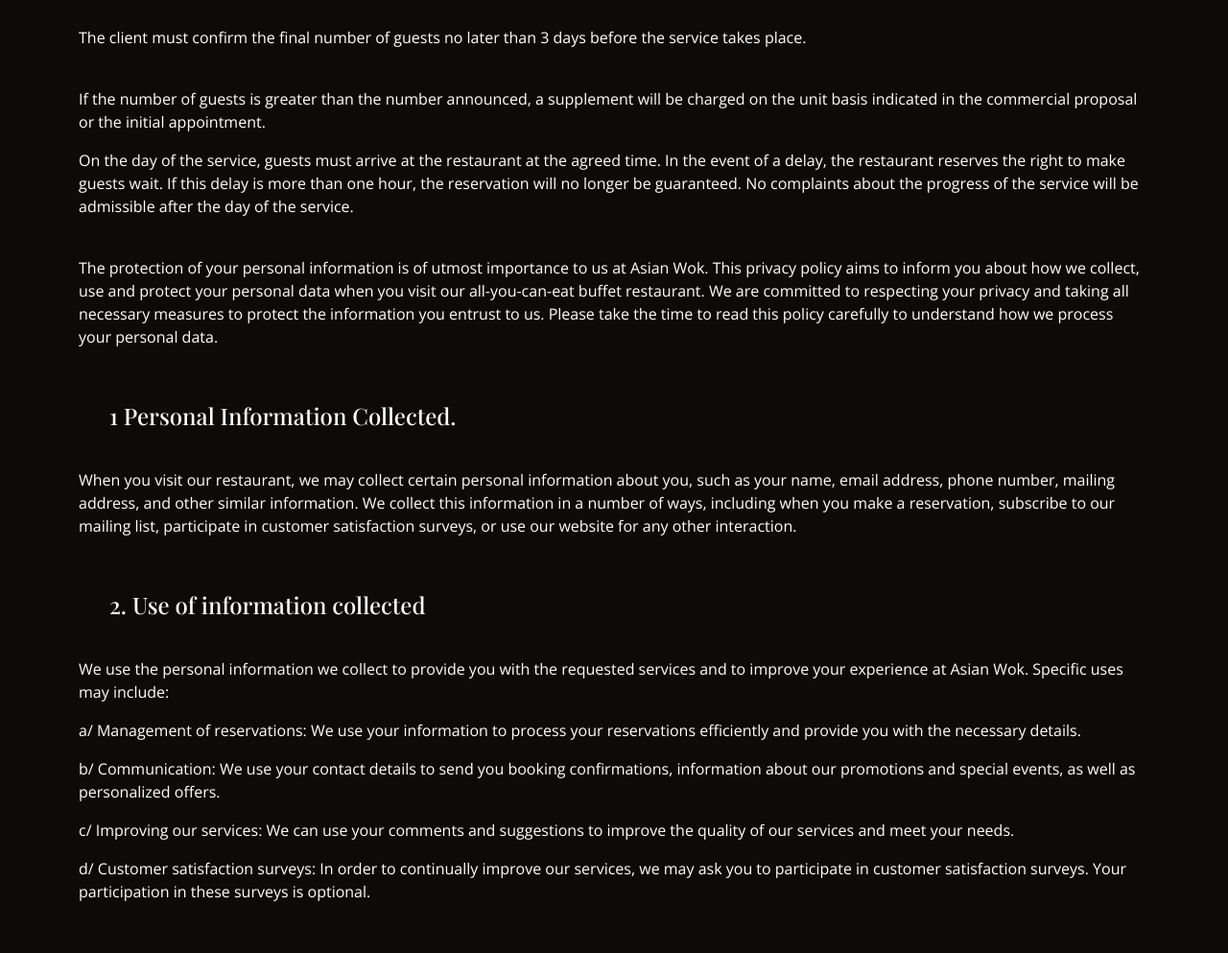
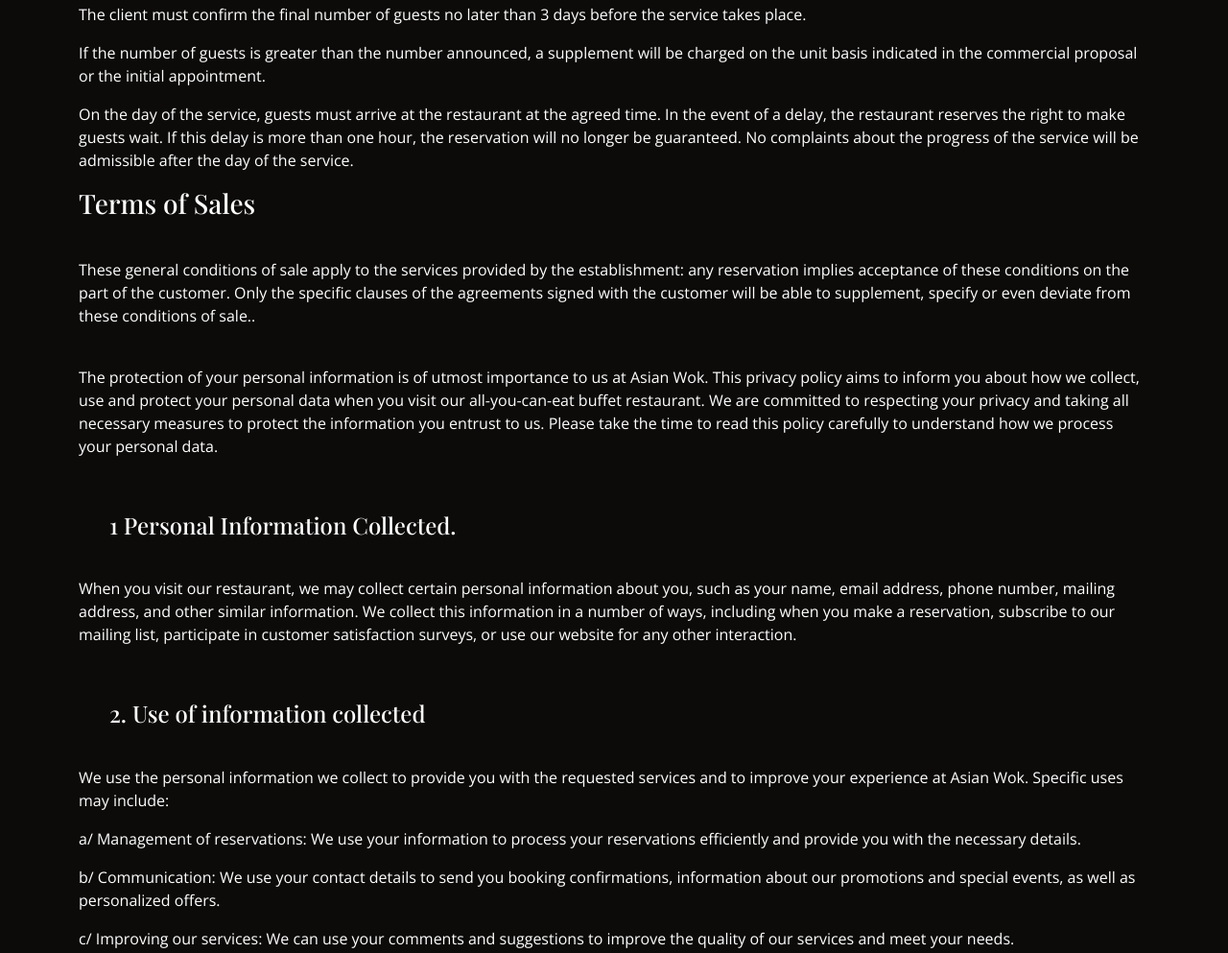
Before and after one commit to JoToPix1/JoToPix.github, a plain HTML site: page policy-EN.html in a window 1280 px wide. Shown: the part 1542-2535 px from the top of the page at 96% size. Drawn offline with nearby package versions, Linux system fonts and the light colour scheme; a web font is replaced by a local one.

Commit message:
policyEN-V2

```diff
--- a/policy-EN.html
+++ b/policy-EN.html
@@ -100,11 +100,16 @@
 
         <p><h4><ul>Rules of Wok d'Asie</ul></h4></p><br>
 
-        <p>Prices are expressed in euros including tax. They are per person for meal services.</p><br>
-        <p>The client must confirm the final number of guests no later than 3 days before the service takes place.</p><br>
+        <p>Prices are expressed in euros including tax. They are per person for meal services.</p>
+        <p>The client must confirm the final number of guests no later than 3 days before the service takes place.</p>
         <p>If the number of guests is greater than the number announced, a supplement will be charged on the unit basis indicated in the commercial proposal or the initial appointment.</p>
         <p>On the day of the service, guests must arrive at the restaurant at the agreed time. In the event of a delay, the restaurant reserves the right to make guests wait. If this delay is more than one hour, the reservation will no longer be guaranteed.
-          No complaints about the progress of the service will be admissible after the day of the service.</p><br>
+          No complaints about the progress of the service will be admissible after the day of the service.</p>
+
+          <p><h3>Terms of Sales</h3></p><br>
+
+          <p>These general conditions of sale apply to the services provided by the establishment:
+            any reservation implies acceptance of these conditions on the part of the customer. Only the specific clauses of the agreements signed with the customer will be able to supplement, specify or even deviate from these conditions of sale..</p><br>
 
 <p>The protection of your personal information is of utmost importance to us at Asian Wok.
   This privacy policy aims to inform you about how we collect, use and protect your personal data when you visit our all-you-can-eat buffet restaurant.
```
